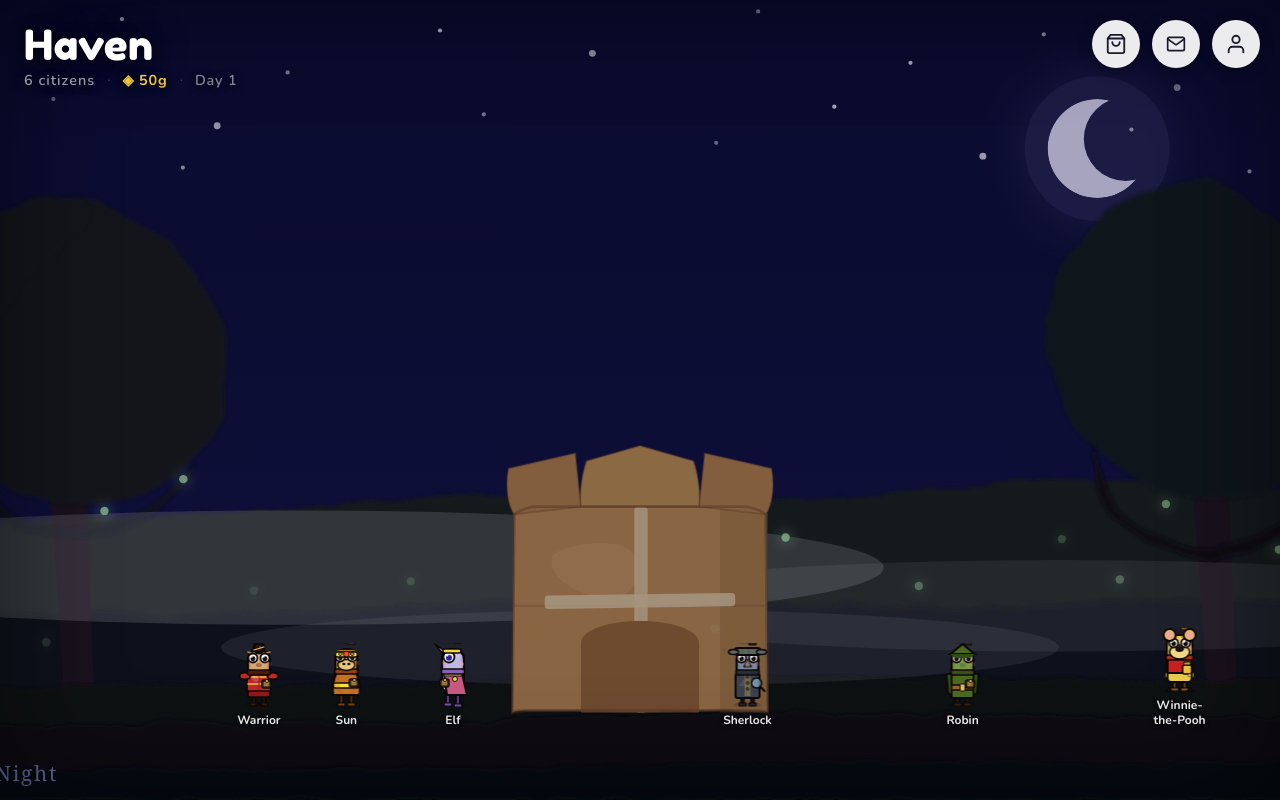
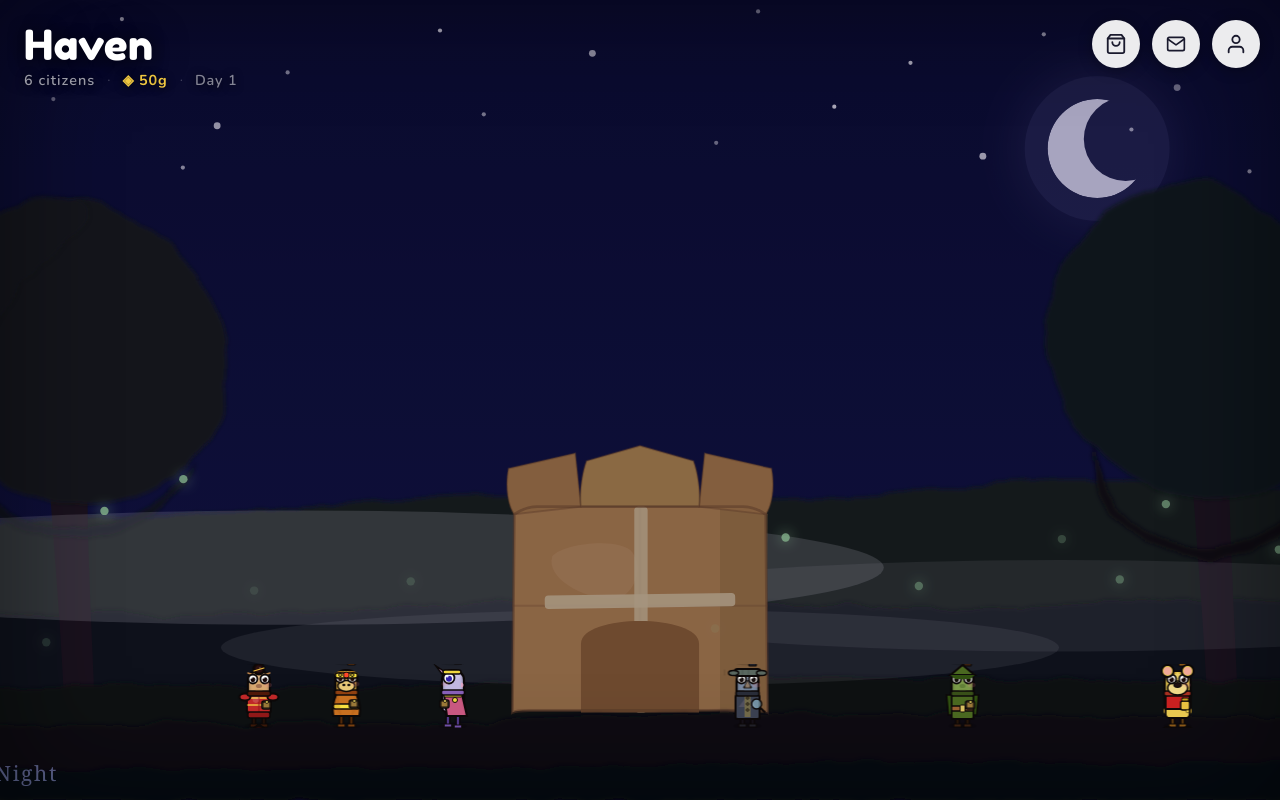
Before and after one commit to kyancloud02/Haven, a React (Vite) app: page / in a window 1280 px wide. Built offline with nearby package versions, Linux system fonts and the light colour scheme.

Commit message:
feat: hide character names until clicked
Name label now only appears (with a fade-in) when the speech bubble
is open, and fades out when dismissed. Leader/Guard tags remain visible.

https://claude.ai/code/session_01FLFSefsRuadsTiQjiLsx8T

```diff
--- a/src/components/CharacterSprite.jsx
+++ b/src/components/CharacterSprite.jsx
@@ -332,13 +332,22 @@ export default function CharacterSprite({
             </div>
           </div>
 
-          <p
-            className="mt-1.5 text-xs font-bold text-center text-white/90 leading-tight"
-            style={{ fontFamily: "'Nunito', sans-serif",
-                     textShadow: '0 1px 4px rgba(0,0,0,0.9)', maxWidth: 68 }}
-          >
-            {heroData.name.split(' ')[0]}
-          </p>
+          <AnimatePresence>
+            {bark && (
+              <motion.p
+                key="name-label"
+                className="mt-1.5 text-xs font-bold text-center text-white/90 leading-tight"
+                style={{ fontFamily: "'Nunito', sans-serif",
+                         textShadow: '0 1px 4px rgba(0,0,0,0.9)', maxWidth: 68 }}
+                initial={{ opacity: 0, y: 2 }}
+                animate={{ opacity: 1, y: 0 }}
+                exit={{ opacity: 0, y: 2 }}
+                transition={{ duration: 0.15 }}
+              >
+                {heroData.name.split(' ')[0]}
+              </motion.p>
+            )}
+          </AnimatePresence>
 
           <AnimatePresence>
             {isLeader && (
```
